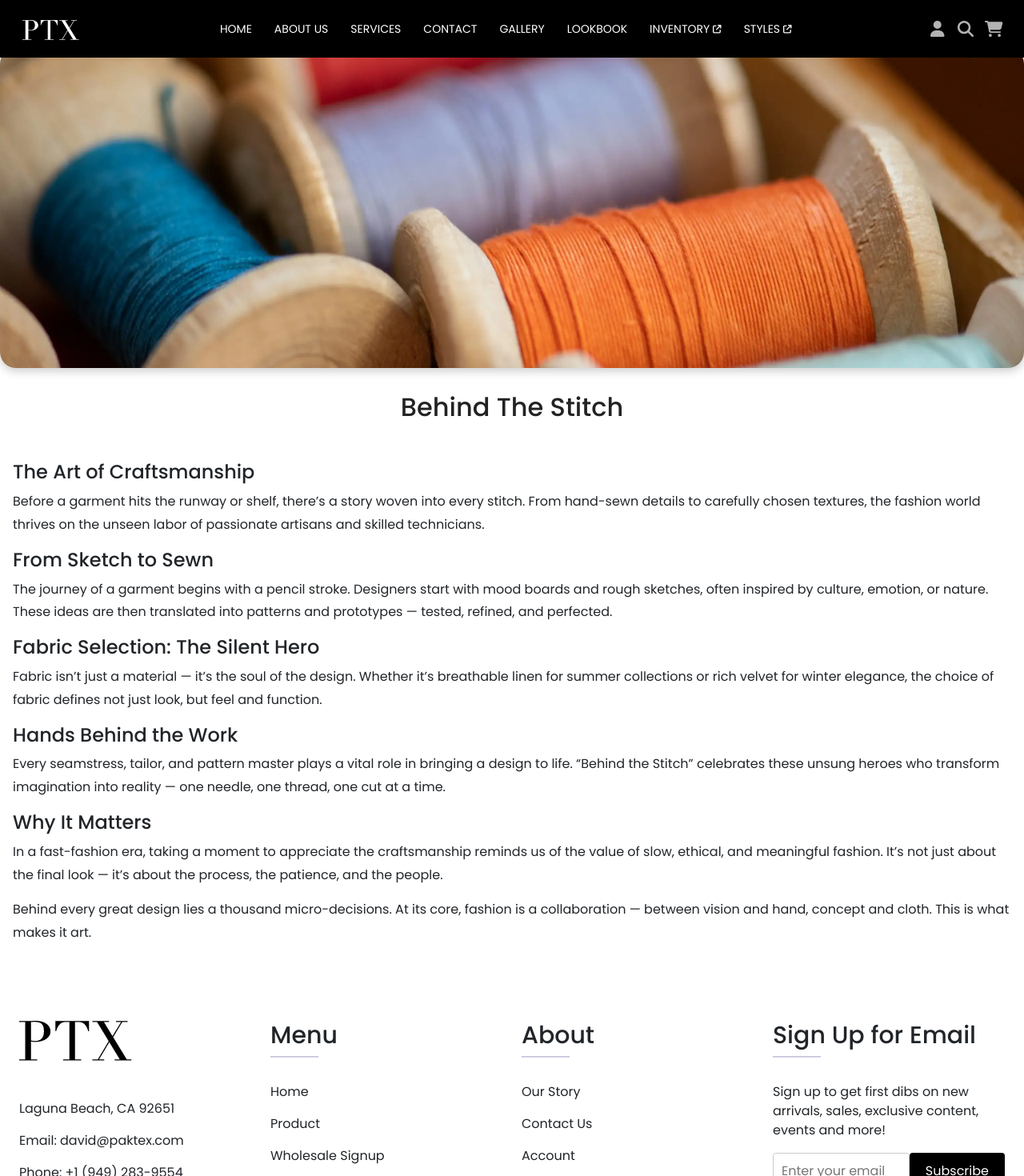
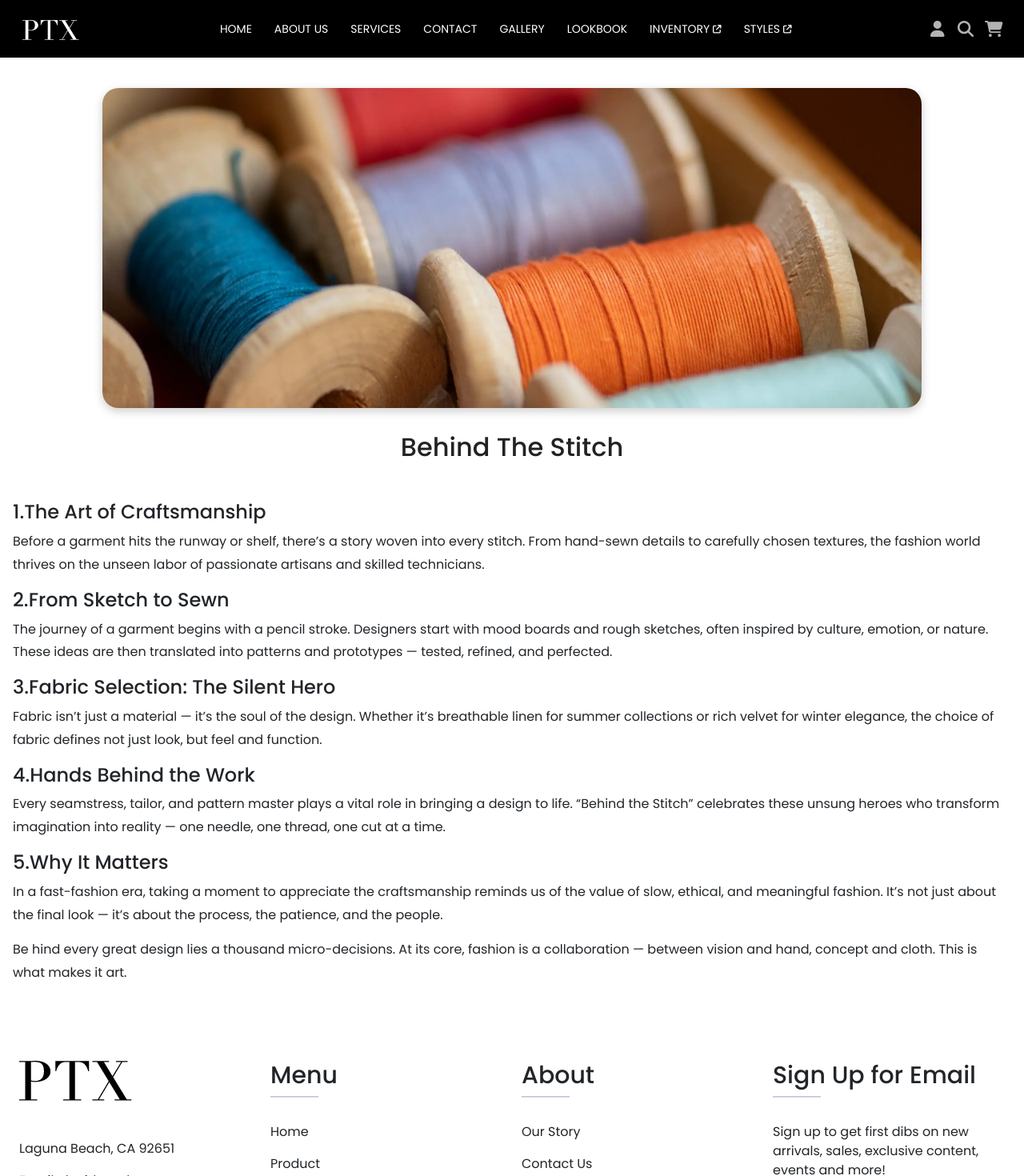
Before and after one commit to Zeeshanprojects/PTX-2, a React (Create React App) app in the folder PTX-2/ptx-2/: page /blog2 in a window 1280 px wide. Shown: the top 1470 px of the page at 80% size. Built offline with nearby package versions, Linux system fonts and the light colour scheme.

Commit message:
Updated Code

```diff
--- a/PTX-2/ptx-2/src/Components/Header.style.css
+++ b/PTX-2/ptx-2/src/Components/Header.style.css
@@ -47,3 +47,25 @@ background-color: none !important;
   background-color: rgba(255, 255, 255, 0.2);
   color: white;
 }
+.nav-link {
+  position: relative;
+  display: inline-block;
+  color: white;
+  text-decoration: none;
+  padding-bottom: 5px;
+}
+
+.nav-link::after {
+  content: '';
+  position: absolute;
+  left: 0;
+  bottom: 0;
+  height: 2px;
+  width: 0;
+  background-color: white;
+  transition: width 0.3s ease;
+}
+
+.nav-link:hover::after {
+  width: 100%;
+}
--- a/PTX-2/ptx-2/src/Pages/AboutUs.jsx
+++ b/PTX-2/ptx-2/src/Pages/AboutUs.jsx
@@ -108,7 +108,7 @@ export default function AboutUs() {
           </div>
         </div>
       </div>
-      <div className='soace'></div>
+      <div className='so=ace'></div>
       <Footer/>
     </>
   )
--- a/PTX-2/ptx-2/src/Pages/Blog.style.css
+++ b/PTX-2/ptx-2/src/Pages/Blog.style.css
@@ -5,9 +5,10 @@
   }
 
   .blogs-img {
-    width: 100%;
+    width: 80%;
 height: 400px !important;
     object-fit: cover;
+ margin-top: 50px;
     border-radius: 20px;
     box-shadow: 0 4px 12px rgba(0,0,0,0.2);
     margin-bottom: 20px;
--- a/PTX-2/ptx-2/src/Pages/Blog1.jsx
+++ b/PTX-2/ptx-2/src/Pages/Blog1.jsx
@@ -7,6 +7,8 @@ export default function Blog1() {
   return (
     <>
     <div className='space'></div>
+
+
     <div className="blog-container">
       <div className="blog-header">
         <img src={Image.Blog1} alt="Blog Banner" className="blogs-img" />
--- a/PTX-2/ptx-2/src/Pages/Blog2.jsx
+++ b/PTX-2/ptx-2/src/Pages/Blog2.jsx
@@ -17,33 +17,33 @@ export default function Blog2() {
       </div>
 
       <div className="blog-content">
-  <h4>The Art of Craftsmanship</h4>
+  <h4>1.The Art of Craftsmanship</h4>
   <p>
     Before a garment hits the runway or shelf, there’s a story woven into every stitch. From hand-sewn details to carefully chosen textures, the fashion world thrives on the unseen labor of passionate artisans and skilled technicians.
   </p>
 
-  <h4>From Sketch to Sewn</h4>
+  <h4>2.From Sketch to Sewn</h4>
   <p>
     The journey of a garment begins with a pencil stroke. Designers start with mood boards and rough sketches, often inspired by culture, emotion, or nature. These ideas are then translated into patterns and prototypes — tested, refined, and perfected.
   </p>
 
-  <h4>Fabric Selection: The Silent Hero</h4>
+  <h4>3.Fabric Selection: The Silent Hero</h4>
   <p>
     Fabric isn’t just a material — it’s the soul of the design. Whether it’s breathable linen for summer collections or rich velvet for winter elegance, the choice of fabric defines not just look, but feel and function.
   </p>
 
-  <h4>Hands Behind the Work</h4>
+  <h4>4.Hands Behind the Work</h4>
   <p>
     Every seamstress, tailor, and pattern master plays a vital role in bringing a design to life. “Behind the Stitch” celebrates these unsung heroes who transform imagination into reality — one needle, one thread, one cut at a time.
   </p>
 
-  <h4>Why It Matters</h4>
+  <h4>5.Why It Matters</h4>
   <p>
     In a fast-fashion era, taking a moment to appreciate the craftsmanship reminds us of the value of slow, ethical, and meaningful fashion. It’s not just about the final look — it’s about the process, the patience, and the people.
   </p>
 
   <p>
-    Behind every great design lies a thousand micro-decisions. At its core, fashion is a collaboration — between vision and hand, concept and cloth. This is what makes it art.
+    Be  hind every great design lies a thousand micro-decisions. At its core, fashion is a collaboration — between vision and hand, concept and cloth. This is what makes it art.
   </p>
 </div>
     </div>
--- a/PTX-2/ptx-2/src/Pages/Gallery.jsx
+++ b/PTX-2/ptx-2/src/Pages/Gallery.jsx
@@ -10,7 +10,7 @@ export default function Gallery() {
   const categories = {
     KNITS: [
       Image.Gallery1,
-      Image.Gallery2,
+
       Image.Gallery3,
       Image.Gallery4,
       Image.Gallery5,
@@ -70,7 +70,8 @@ export default function Gallery() {
       <div className="col-md-4 mb-4" key={index}>
         <div className="gallery-card">
           <img src={img} alt={`${activeCategory}-${index}`} />
-        </div>
+          <h2 className="hover-caption text-align-center">{activeCategory}</h2>
+                   </div>
       </div>
     ))}
   </div>
--- a/PTX-2/ptx-2/src/Pages/Gallery.style.css
+++ b/PTX-2/ptx-2/src/Pages/Gallery.style.css
@@ -31,13 +31,13 @@
   color: black;
 }
 .gallery-card {
+  aspect-ratio: 4 / 3;
   position: relative;
-  background: #fff;
   border-radius: 12px;
   overflow: hidden;
+  background: #fff;
   box-shadow: 0 8px 20px rgba(0, 0, 0, 0.08);
   transition: transform 0.3s ease;
-  height: 500px;
 }
 
 .gallery-card img {
--- a/PTX-2/ptx-2/src/Pages/Home.style.css
+++ b/PTX-2/ptx-2/src/Pages/Home.style.css
@@ -37,7 +37,6 @@ height: 100vh !important;width: 100vw !important;;object-fit: cover !important;
   margin-bottom: 15px;
   color: #333;
 }
-x
 
 .text-body {
   flex: 1;
@@ -47,10 +46,6 @@ x
   text-align: justify;
   padding: 2rem; /* adjust padding to reduce vertical space */
 }
-
-
-
-
 
 .relationship-card p {
   text-align: justify;
@@ -123,7 +118,7 @@ x
 }
 .blog-img {
   width: 100%;
-  height: 200px;
+  height: 220px;
   object-fit: cover !important;
 }
 
@@ -238,7 +233,7 @@ p{ padding: 0 !important;}
 
 .btn{ border-radius: 0 !important;}
 .content-card{
-  background-color:#f8f9fa;
+  background-color:#e9ecef;
  padding-top: 100px;
  padding-bottom: 100px !important;
  padding-left: 20px;
@@ -250,6 +245,7 @@ a{  text-decoration: none !important;}
     width: 100%;
     object-fit: cover !important;
 }
+
 @media (min-width:768px) and (max-width:991px) {
   .sectionimage {
     padding: 0 !important;
@@ -280,4 +276,12 @@ a{  text-decoration: none !important;}
     object-fit: cover !important;
     display: block;
   }
+  /* .blogs-img{
+    padding: 0 !important;
+    margin: 0 !important;
+    width: 100% !important;
+    height: auto !important;
+    object-fit: cover !important;
+    display: block ;
+  } */
 }
--- a/PTX-2/ptx-2/src/Pages/Search.jsx
+++ b/PTX-2/ptx-2/src/Pages/Search.jsx
@@ -51,7 +51,7 @@ export default function Search() {
             filteredProducts.map((product) => (
               <div key={product.id} className="col-sm-12 col-md-6 col-lg-3 mb-4">
                 <div className="search-custom-card text-center">
-                  <img src={product.image} className="card-img-top" alt={product.title} />
+                  <img src={product.image} className="card-img-top" alt={product.title} loading="lazy"/>
                   <p className="card-text">{product.title}</p>
 
                   <button
```
